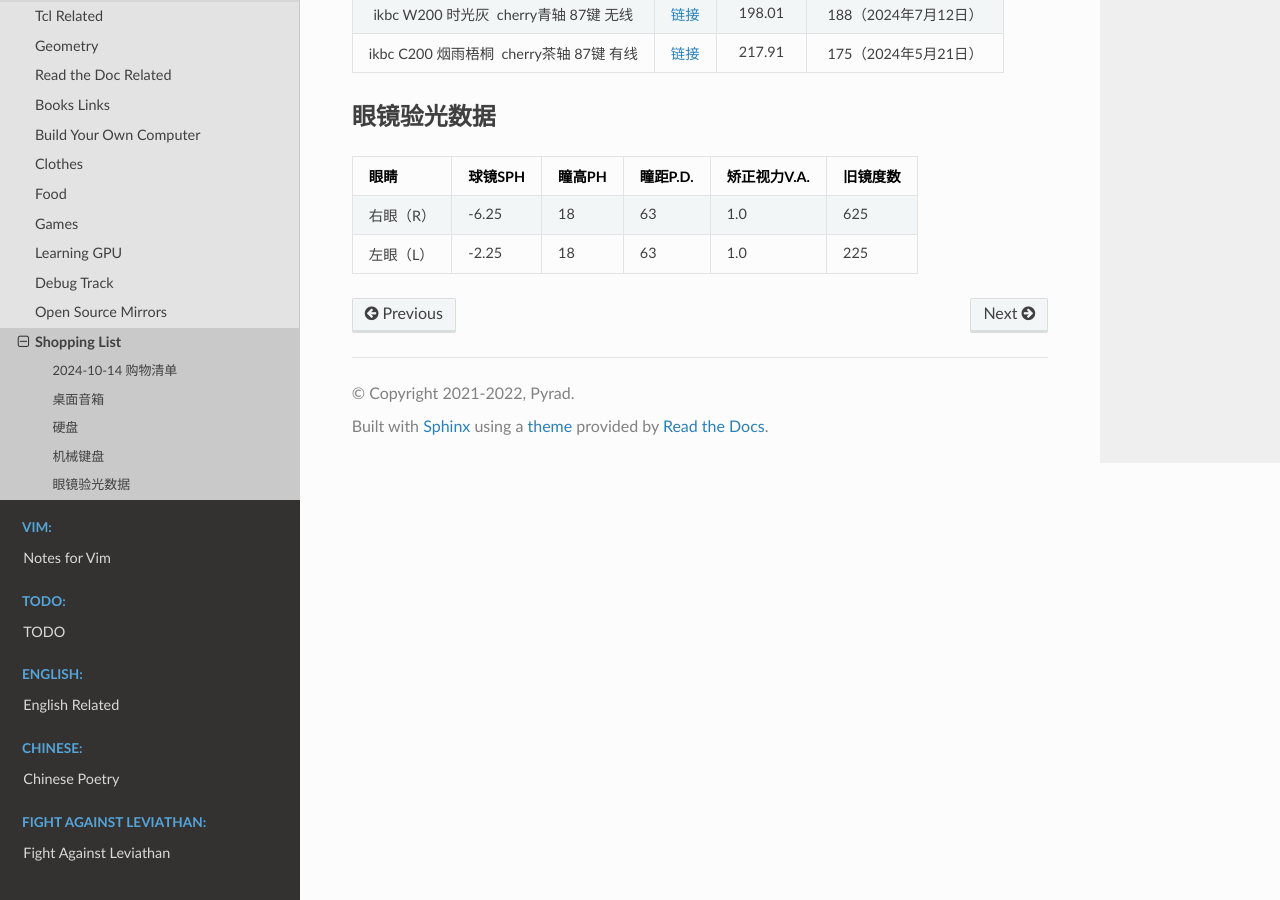
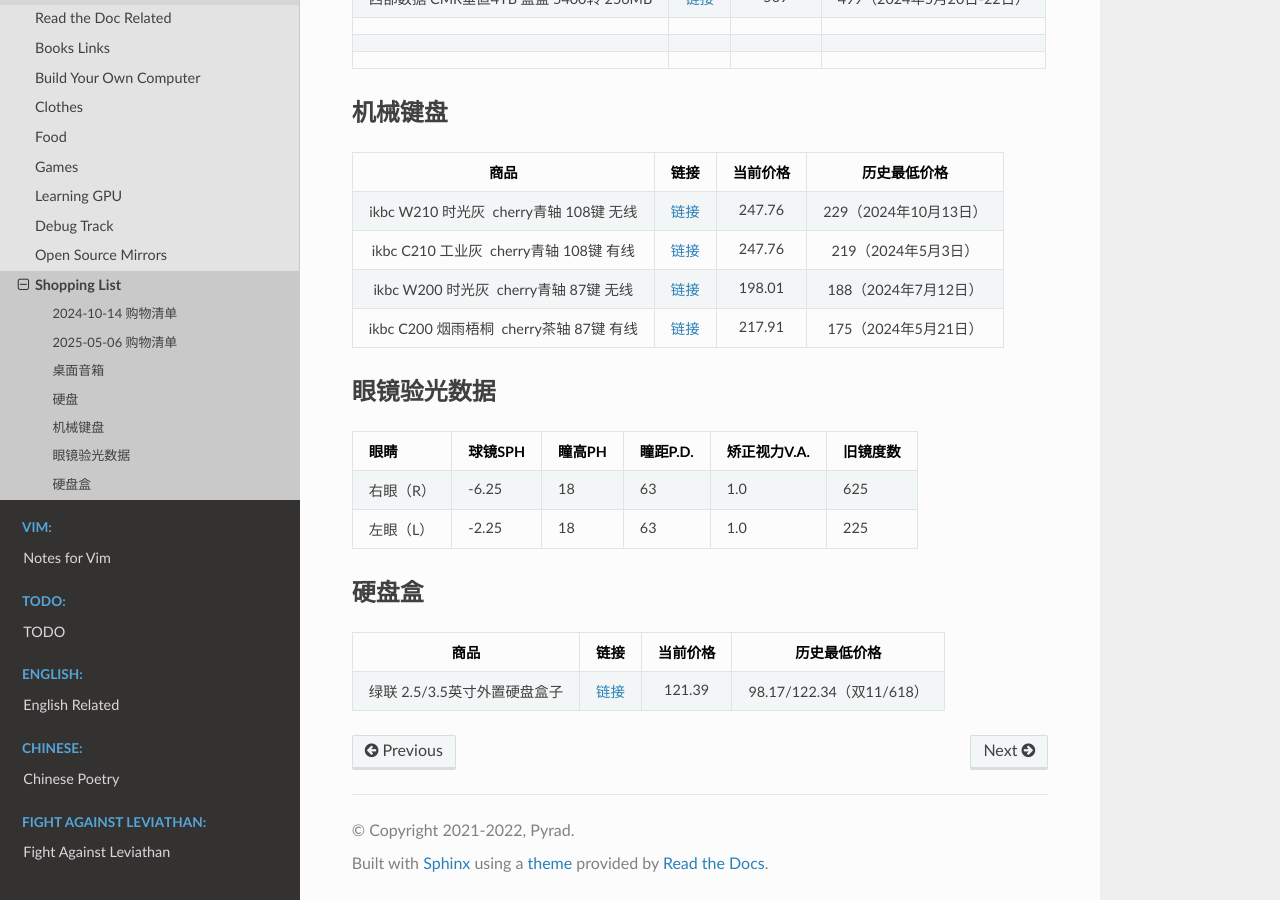
Before and after one commit to Pyrad/pyradnotes, a Sphinx documentation site: the page built from source/Notes/shoppinglist.md, in a window 1280 px wide and 900 px high, scrolled down 1226 px. Built offline with Sphinx 7.4.7 and the Read the Docs theme 3.1.0, drawn with Linux system fonts in a browser that asks for light colours; pages that are not in the unit, such as notebooks, are missing from menus; some of the changed text lies outside the part shown.

Commit message:
Shopping Update shopping list 2025-05-06

```diff
--- a/source/Notes/shoppinglist.md
+++ b/source/Notes/shoppinglist.md
@@ -12,6 +12,16 @@
 8. 牙膏
 
 
+## 2025-05-06 购物清单
+
+1. 组装台式机
+2. 硬盘盒
+3. 雨伞
+4.
+5.
+6.
+7.
+8.
 
 ## 桌面音箱
 
@@ -38,10 +48,10 @@
 
 ## 机械键盘
 
-|商品 |链接|当前价格|历史最低价格|
+|商品|链接|当前价格|历史最低价格|
 |:-:|:-:|:-:|:-:|
 |ikbc W210 时光灰  cherry青轴 108键 无线 |[链接](https://item.jd.com/100080384608.html#)|247.76|229（2024年10月13日）|
-|ikbc C210 工业灰  cherry青轴 108键 有线 |[链接](https://item.jd.com/100040795835.html#) |247.76 |219（2024年5月3日）|
+|ikbc C210 工业灰  cherry青轴 108键 有线|[链接](https://item.jd.com/100040795835.html#) |247.76 |219（2024年5月3日）|
 |ikbc W200 时光灰  cherry青轴 87键 无线 |[链接](https://item.jd.com/100040795901.html#) |198.01|188（2024年7月12日）|
 |ikbc C200 烟雨梧桐  cherry茶轴 87键 有线|[链接](https://item.jd.com/100040795855.html)|217.91|175（2024年5月21日）|
 
@@ -51,3 +61,11 @@
 |:-----|:-----|:-----|:-----|---|---|
 |右眼（R）|-6.25|18|63|1.0|625|
 |左眼（L）|-2.25|18|63|1.0|225|
+
+
+
+## 硬盘盒
+
+|商品|链接|当前价格|历史最低价格|
+|:-:|:-:|:-:|:-:|
+|绿联 2.5/3.5英寸外置硬盘盒子|[链接](https://item.jd.com/100044893055.html#)|121.39|98.17/122.34（双11/618）|
```
